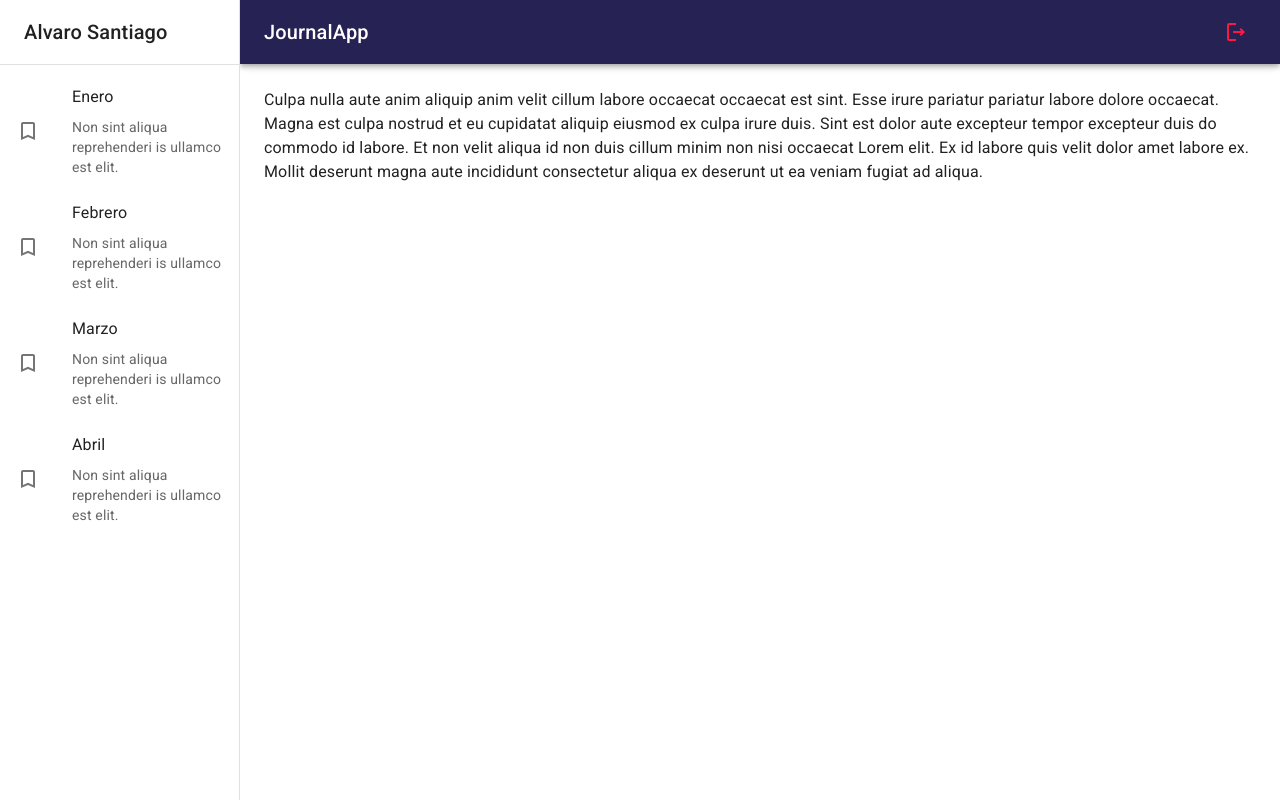
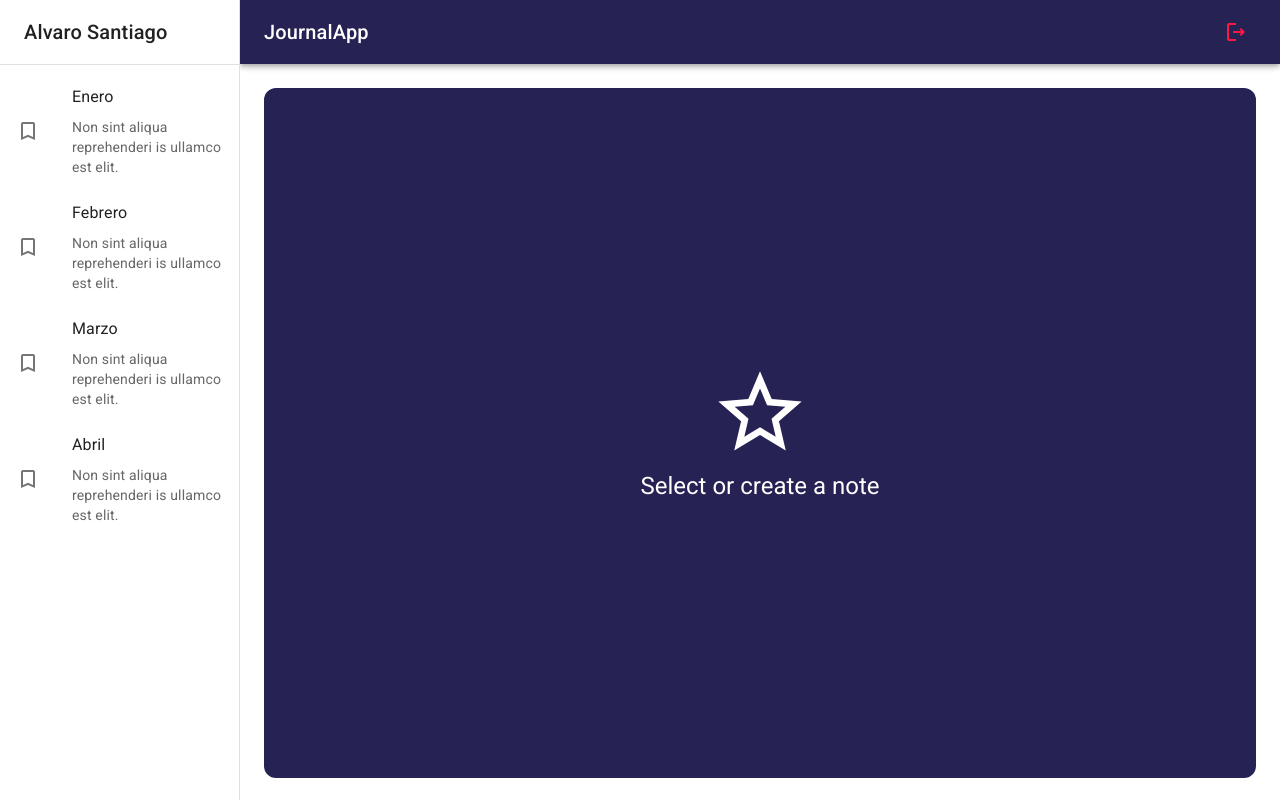
Before and after one commit to alvarosantiagolopez/journal-app, a React (Vite) app: page / in a window 1280 px wide. Built offline with nearby package versions, Linux system fonts and the light colour scheme.

Commit message:
NothingSelectedView

```diff
--- a/src/journal/pages/JournalPage.jsx
+++ b/src/journal/pages/JournalPage.jsx
@@ -1,13 +1,13 @@
-import { Typography } from "@mui/material";
 import { JournalLayout } from "../layout/JournalLayout";
+import { NothingSelectedView } from "../views/";
 
 export const JournalPage = () => {
     return (
         <JournalLayout>
 
-            <Typography>Culpa nulla aute anim aliquip anim velit cillum labore occaecat occaecat est sint. Esse irure pariatur pariatur labore dolore occaecat. Magna est culpa nostrud et eu cupidatat aliquip eiusmod ex culpa irure duis. Sint est dolor aute excepteur tempor excepteur duis do commodo id labore. Et non velit aliqua id non duis cillum minim non nisi occaecat Lorem elit. Ex id labore quis velit dolor amet labore ex. Mollit deserunt magna aute incididunt consectetur aliqua ex deserunt ut ea veniam fugiat ad aliqua.</Typography>
+            {/* <Typography>Culpa nulla aute anim aliquip anim velit cillum labore occaecat occaecat est sint. Esse irure pariatur pariatur labore dolore occaecat. Magna est culpa nostrud et eu cupidatat aliquip eiusmod ex culpa irure duis. Sint est dolor aute excepteur tempor excepteur duis do commodo id labore. Et non velit aliqua id non duis cillum minim non nisi occaecat Lorem elit. Ex id labore quis velit dolor amet labore ex. Mollit deserunt magna aute incididunt consectetur aliqua ex deserunt ut ea veniam fugiat ad aliqua.</Typography> */}
 
-
+            <NothingSelectedView />
 
         </JournalLayout>
     )
--- /dev/null
+++ b/src/journal/views/NothingSelectedView.jsx
@@ -0,0 +1,25 @@
+import { Grid, Typography } from "@mui/material"
+import { StarOutline } from "@mui/icons-material"
+
+export const NothingSelectedView = () => {
+    return (
+        <Grid
+            container
+            spacing={0}
+            direction="column"
+            alignItems="center"
+            justifyContent="center"
+            sx={{ minHeight: 'calc(100vh - 110px)', backgroundColor: 'primary.main', borderRadius: 3 }}
+        >
+
+            <Grid item xs={12}>
+                <StarOutline sx={{ fontSize: 100, color: "white" }} />
+            </Grid>
+
+            <Grid item xs={12}>
+                <Typography color="white" variant="h5">Select or create a note</Typography>
+            </Grid>
+
+        </Grid>
+    )
+};
--- /dev/null
+++ b/src/journal/views/index.js
@@ -0,0 +1 @@
+export * from './NothingSelectedView';
```
